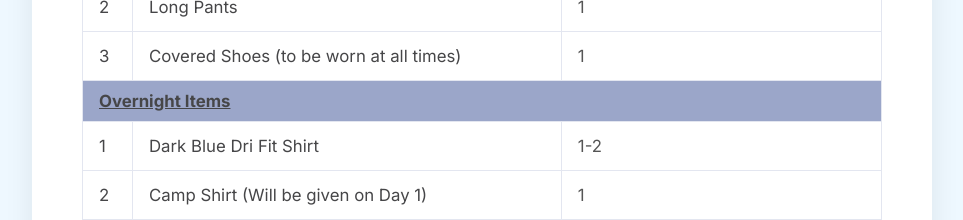
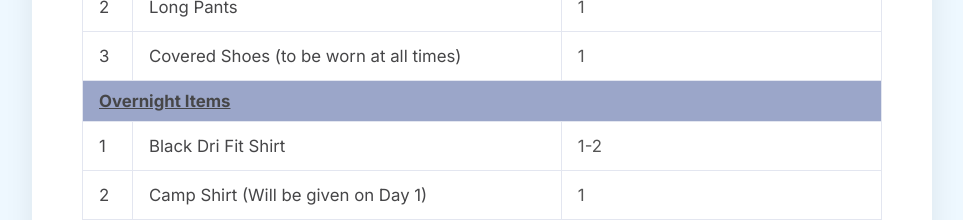
Before and after one commit to nfahfah/memoria, a Vue app: page /precamp in a window 1280 px wide. Shown: the part 2160-2380 px from the top of the page, without its empty margins (158-1121 px from the left). Built offline with nearby package versions, Linux system fonts and the light colour scheme.

Commit message:
Change color

```diff
--- a/src/pc-section/PackingListSection.vue
+++ b/src/pc-section/PackingListSection.vue
@@ -91,7 +91,7 @@
             title: 'Overnight Items',
             showHeader: true,
             items: [
-                { name: 'Dark Blue Dri Fit Shirt', qty: '1-2' },
+                { name: 'Black Dri Fit Shirt', qty: '1-2' },
                 { name: 'Camp Shirt (Will be given on Day 1)', qty: '1' },
                 { name: 'Extra Black Dri Fit Shirt (Optional)', qty: '1' },
                 { name: 'Long pants', qty: '2-3' },
```
